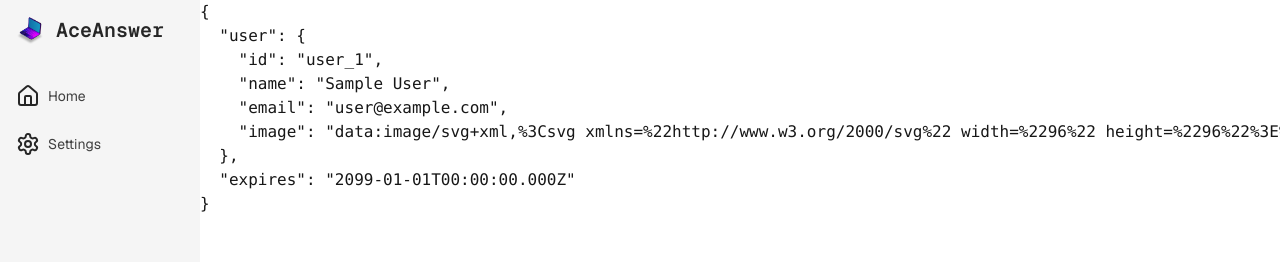
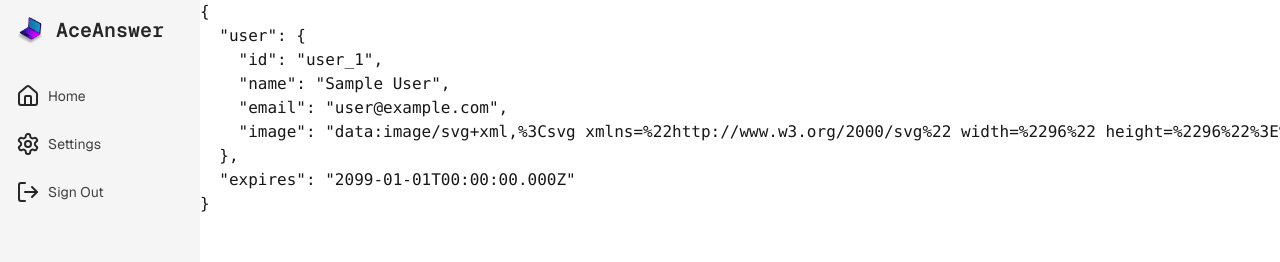
Before and after one commit to Chillibites/nextjs-boilerplate, a Next.js app: page /main/protected in a window 1280 px wide. Shown: the top 262 px of the page. Built offline with nearby package versions, Linux system fonts and the light colour scheme; no server answers; sample sign-in values are in the browser's storage.

Commit message:
added signout button

```diff
--- a/app/main/protected/page.tsx
+++ b/app/main/protected/page.tsx
@@ -1,10 +1,10 @@
 import { auth } from "@/auth"
-
+import { redirect } from "next/navigation"
 export default async function Page() {
   const session = await auth()
 
   if (!session) {
-    return <div>Not authenticated</div>
+    redirect("/")
   }
 
   return (
--- a/components/sidebar/nav-links.tsx
+++ b/components/sidebar/nav-links.tsx
@@ -1,6 +1,15 @@
-import { Home, Settings } from 'lucide-react';
+import { Home, Settings, LogOut } from 'lucide-react';
+import { signOut } from '@/auth';
 
 export const navigationLinks = [
   { label: "Home", href: "/main", icon: <Home /> },
   { label: "Settings", href: "/main/settings", icon: <Settings /> },
+  {
+    label: "Sign Out",
+    action: async () => {
+      'use server';
+      await signOut();
+    },
+    icon: <LogOut />
+  },
 ];
--- a/components/sidebar/profile-sidebar-link.tsx
+++ b/components/sidebar/profile-sidebar-link.tsx
@@ -1,12 +1,12 @@
 import Image from "next/image";
 import { SidebarLink } from "./sidebar";
 import { auth } from "@/auth";
-
+import { redirect } from "next/navigation";
 export async function ProfileSidebarLink() {
   const session = await auth()
 
   if (!session || !session.user) {
-    return <div>Not authenticated</div>
+    redirect("/");
   }
 
   const link = {
```
